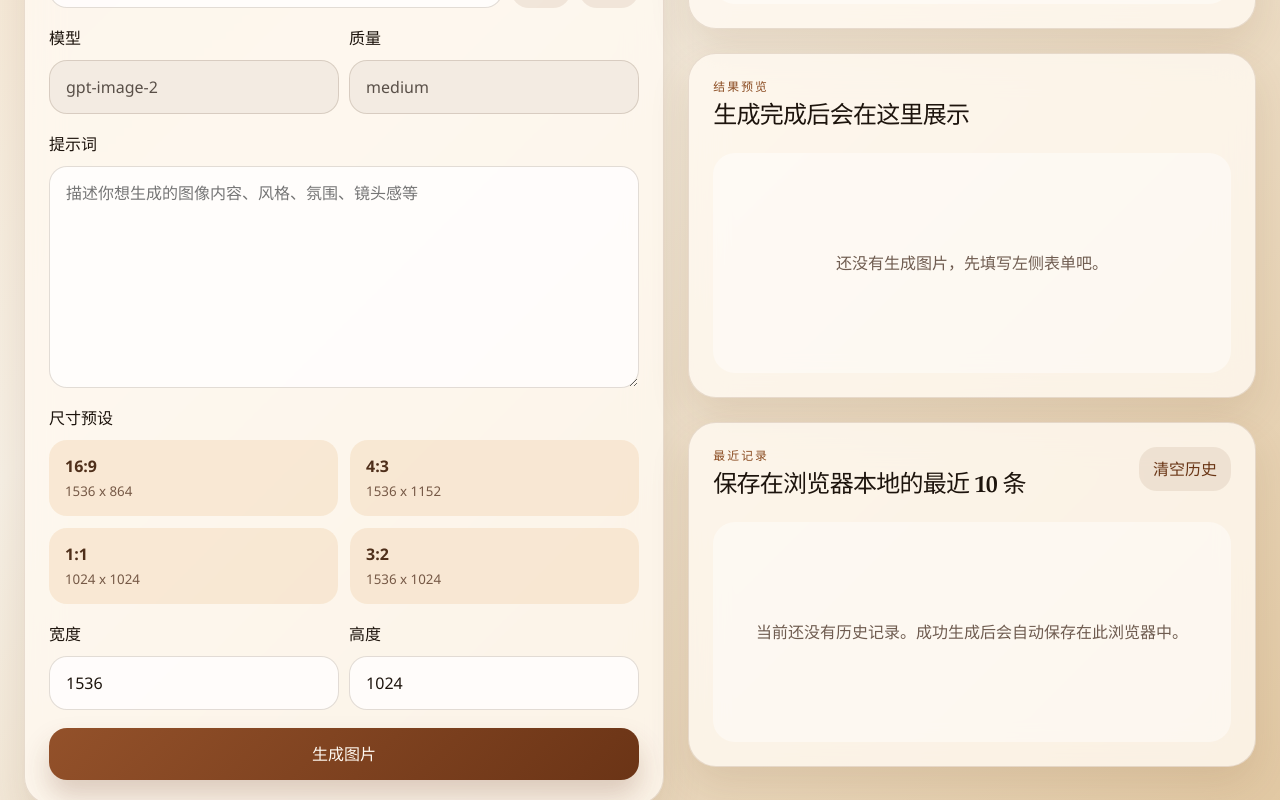
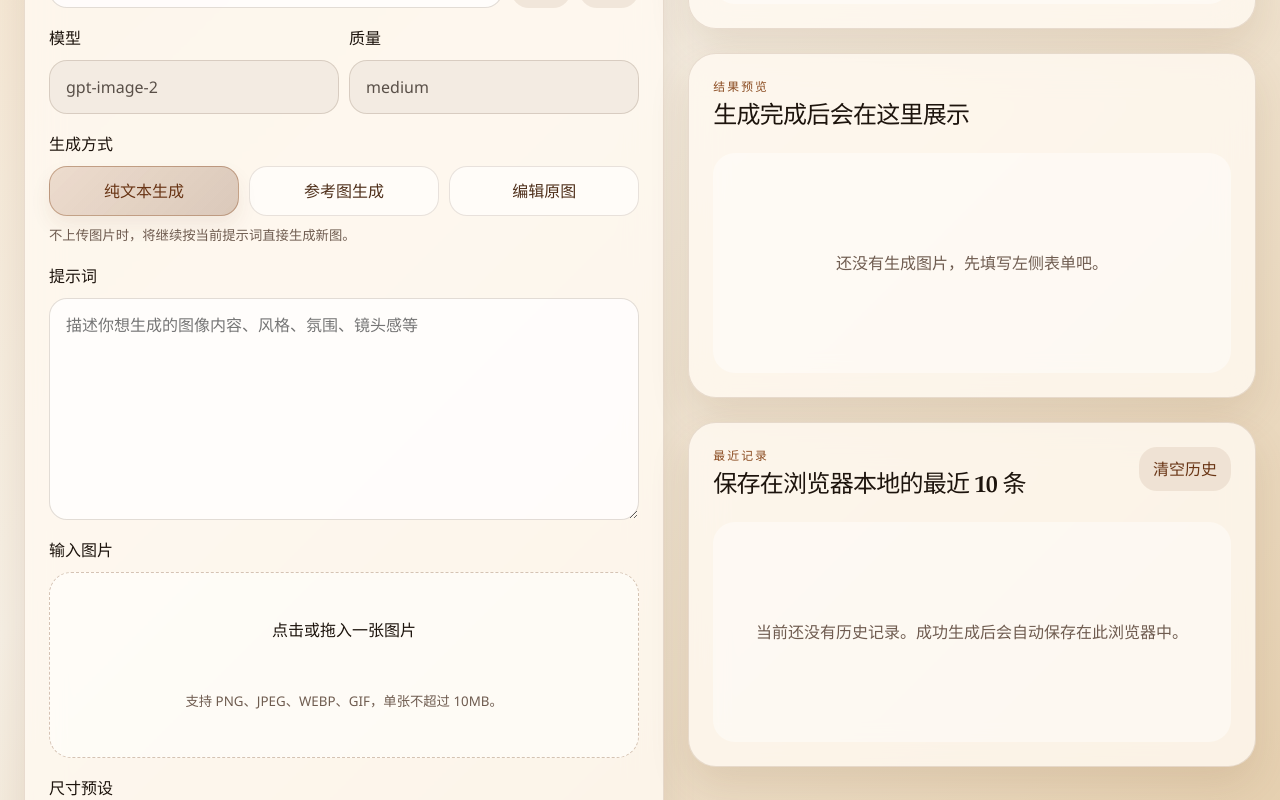
Before and after one commit to guohai163/images-gen, a React (Vite) app: page / in a window 1280 px wide. Shown: the part 720-1520 px from the top of the page. Built offline with nearby package versions, Linux system fonts and the light colour scheme.

Commit message:
Add image upload generation modes

```diff
--- a/package.json
+++ b/package.json
@@ -10,6 +10,7 @@
   },
   "dependencies": {
     "express": "^5.2.1",
+    "multer": "^2.2.0",
     "react": "^18.3.1",
     "react-dom": "^18.3.1"
   },
--- a/src/App.tsx
+++ b/src/App.tsx
@@ -5,8 +5,26 @@ import { ResultPanel } from './components/ResultPanel';
 import { UsagePanel } from './components/UsagePanel';
 import { DEFAULT_FORM_STATE, HISTORY_LIMIT } from './constants';
 import { clearHistory, clearStoredSettings, loadHistory, loadStoredSettings, saveHistory, saveStoredSettings } from './storage';
-import type { ApiErrorState, GeneratedImage, GenerationHistoryItem, ImageFormState, UsageState } from './types';
-import { createHistoryItem, createImageDataUrl, fetchUsage, isApiErrorState, normalizeBaseUrl, requestGenerate, validateForm } from './utils';
+import type {
+  ApiErrorState,
+  GeneratedImage,
+  GenerationHistoryItem,
+  ImageFormState,
+  UploadState,
+  UsageState,
+} from './types';
+import {
+  createHistoryItem,
+  createImageDataUrl,
+  createUploadPreviewState,
+  fetchUsage,
+  isApiErrorState,
+  normalizeBaseUrl,
+  requestGenerate,
+  requestGenerateWithImage,
+  validateForm,
+  validateUploadFile,
+} from './utils';
 
 function App() {
   const [formState, setFormState] = useState<ImageFormState>(() => loadStoredSettings());
@@ -15,6 +33,11 @@ function App() {
   const [isSubmitting, setIsSubmitting] = useState(false);
   const [showApiKey, setShowApiKey] = useState(false);
   const [error, setError] = useState<ApiErrorState | null>(null);
+  const [uploadState, setUploadState] = useState<UploadState>({
+    file: null,
+    previewUrl: null,
+    error: null,
+  });
   const [usageState, setUsageState] = useState<UsageState>({
     data: null,
     isLoading: false,
@@ -25,6 +48,14 @@ function App() {
   useEffect(() => {
     saveStoredSettings(formState);
   }, [formState]);
+
+  useEffect(() => {
+    return () => {
+      if (uploadState.previewUrl) {
+        URL.revokeObjectURL(uploadState.previewUrl);
+      }
+    };
+  }, [uploadState.previewUrl]);
 
   useEffect(() => {
     if (!normalizeBaseUrl(formState.baseUrl) || !formState.apiKey.trim()) {
@@ -53,6 +84,7 @@ function App() {
     clearStoredSettings();
     setShowApiKey(false);
     setFormState(DEFAULT_FORM_STATE);
+    clearUploadState();
     setUsageState({
       data: null,
       isLoading: false,
@@ -71,12 +103,47 @@ function App() {
     startTransition(() => {
       setCurrentImage(item);
       setError(null);
+      clearUploadState();
       setFormState((current) => ({
         ...current,
         prompt: item.prompt,
         width: String(item.width),
         height: String(item.height),
       }));
+    });
+  }
+
+  function clearUploadState() {
+    setUploadState((current) => {
+      if (current.previewUrl) {
+        URL.revokeObjectURL(current.previewUrl);
+      }
+
+      return {
+        file: null,
+        previewUrl: null,
+        error: null,
+      };
+    });
+  }
+
+  function handleImageSelect(file: File | null) {
+    const uploadError = validateUploadFile(file);
+
+    setUploadState((current) => {
+      if (current.previewUrl) {
+        URL.revokeObjectURL(current.previewUrl);
+      }
+
+      if (!file || uploadError) {
+        return {
+          file: null,
+          previewUrl: null,
+          error: uploadError,
+        };
+      }
+
+      return createUploadPreviewState(file);
     });
   }
 
@@ -134,17 +201,27 @@ function App() {
       return;
     }
 
+    if (uploadState.error) {
+      setError({ message: uploadState.error });
+      return;
+    }
+
     setIsSubmitting(true);
 
     try {
-      const payload = await requestGenerate({
+      const payloadData = {
         baseUrl: normalizeBaseUrl(formState.baseUrl),
         apiKey: formState.apiKey.trim(),
         model: formState.model,
         prompt: formState.prompt.trim(),
         size: `${Number(formState.width)}x${Number(formState.height)}`,
         quality: formState.quality,
-      });
+        mode: formState.generationMode,
+      } as const;
+      const payload =
+        uploadState.file && formState.generationMode !== 'text'
+          ? await requestGenerateWithImage(payloadData, uploadState.file)
+          : await requestGenerate(payloadData);
       const base64 = payload.data?.[0]?.b64_json;
 
       if (!base64) {
@@ -194,6 +271,7 @@ function App() {
       <main className="content-grid">
         <ConfigForm
           formState={formState}
+          uploadState={uploadState}
           isSubmitting={isSubmitting}
           showApiKey={showApiKey}
           error={error}
@@ -203,6 +281,8 @@ function App() {
           onToggleApiKey={() => setShowApiKey((current) => !current)}
           onClearApiKey={() => updateField('apiKey', '')}
           onClearConfig={handleClearConfig}
+          onImageSelect={handleImageSelect}
+          onRemoveImage={clearUploadState}
         />
 
         <div className="side-column">
--- a/src/components/ConfigForm.tsx
+++ b/src/components/ConfigForm.tsx
@@ -1,9 +1,10 @@
 import type { FormEvent } from 'react';
-import { SIZE_PRESETS } from '../constants';
-import type { ApiErrorState, ImageFormState } from '../types';
+import { ACCEPTED_IMAGE_TYPES, MAX_UPLOAD_SIZE_BYTES, SIZE_PRESETS } from '../constants';
+import type { ApiErrorState, ImageFormState, UploadState } from '../types';
 
 type ConfigFormProps = {
   formState: ImageFormState;
+  uploadState: UploadState;
   isSubmitting: boolean;
   showApiKey: boolean;
   error: ApiErrorState | null;
@@ -13,10 +14,13 @@ type ConfigFormProps = {
   onToggleApiKey: () => void;
   onClearApiKey: () => void;
   onClearConfig: () => void;
+  onImageSelect: (file: File | null) => void;
+  onRemoveImage: () => void;
 };
 
 export function ConfigForm({
   formState,
+  uploadState,
   isSubmitting,
   showApiKey,
   error,
@@ -26,6 +30,8 @@ export function ConfigForm({
   onToggleApiKey,
   onClearApiKey,
   onClearConfig,
+  onImageSelect,
+  onRemoveImage,
 }: ConfigFormProps) {
   return (
     <section className="panel panel-form">
@@ -80,6 +86,40 @@ export function ConfigForm({
           </label>
         </div>
 
+        <div className="field">
+          <span>生成方式</span>
+          <div className="mode-toggle">
+            <button
+              className={formState.generationMode === 'text' ? 'mode-button is-active' : 'mode-button'}
+              type="button"
+              onClick={() => onFieldChange('generationMode', 'text')}
+            >
+              纯文本生成
+            </button>
+            <button
+              className={formState.generationMode === 'reference' ? 'mode-button is-active' : 'mode-button'}
+              type="button"
+              onClick={() => onFieldChange('generationMode', 'reference')}
+            >
+              参考图生成
+            </button>
+            <button
+              className={formState.generationMode === 'edit' ? 'mode-button is-active' : 'mode-button'}
+              type="button"
+              onClick={() => onFieldChange('generationMode', 'edit')}
+            >
+              编辑原图
+            </button>
+          </div>
+          <small>
+            {formState.generationMode === 'reference'
+              ? '上传一张图片作为风格或主体参考，再结合提示词生成新图。'
+              : formState.generationMode === 'edit'
+                ? '上传一张原图，并用提示词描述你希望如何修改它。'
+                : '不上传图片时，将继续按当前提示词直接生成新图。'}
+          </small>
+        </div>
+
         <label className="field">
           <span>提示词</span>
           <textarea
@@ -89,6 +129,42 @@ export function ConfigForm({
             onChange={(event) => onFieldChange('prompt', event.target.value)}
           />
         </label>
+
+        <div className="field">
+          <span>输入图片</span>
+          <label className="upload-dropzone">
+            <input
+              className="upload-input"
+              type="file"
+              accept={ACCEPTED_IMAGE_TYPES.join(',')}
+              onChange={(event) => onImageSelect(event.target.files?.[0] ?? null)}
+            />
+            {uploadState.previewUrl ? (
+              <div className="upload-preview">
+                <img src={uploadState.previewUrl} alt="上传预览" />
+                <div className="upload-preview-meta">
+                  <strong>{uploadState.file?.name ?? '已选择图片'}</strong>
+                  <small>
+                    {uploadState.file
+                      ? `${Math.max(1, Math.round(uploadState.file.size / 1024))} KB`
+                      : '当前上传图片'}
+                  </small>
+                </div>
+              </div>
+            ) : (
+              <div className="upload-empty">
+                <strong>点击或拖入一张图片</strong>
+                <small>支持 PNG、JPEG、WEBP、GIF，单张不超过 {MAX_UPLOAD_SIZE_BYTES / (1024 * 1024)}MB。</small>
+              </div>
+            )}
+          </label>
+          {uploadState.file ? (
+            <button className="ghost-button" type="button" onClick={onRemoveImage}>
+              移除图片
+            </button>
+          ) : null}
+          {uploadState.error ? <small className="upload-error">{uploadState.error}</small> : null}
+        </div>
 
         <div className="field">
           <span>尺寸预设</span>
--- a/src/constants.ts
+++ b/src/constants.ts
@@ -13,6 +13,7 @@ export const DEFAULT_FORM_STATE: ImageFormState = {
   width: '1536',
   height: '1024',
   quality: 'medium',
+  generationMode: 'text',
 };
 
 export const SIZE_PRESETS: SizePreset[] = [
@@ -23,3 +24,10 @@ export const SIZE_PRESETS: SizePreset[] = [
 ];
 
 export const HISTORY_LIMIT = 10;
+export const MAX_UPLOAD_SIZE_BYTES = 10 * 1024 * 1024;
+export const ACCEPTED_IMAGE_TYPES = [
+  'image/png',
+  'image/jpeg',
+  'image/webp',
+  'image/gif',
+] as const;
--- a/src/index.css
+++ b/src/index.css
@@ -215,9 +215,16 @@ input:disabled {
   gap: 12px;
 }
 
+.mode-toggle {
+  display: grid;
+  grid-template-columns: repeat(3, minmax(0, 1fr));
+  gap: 10px;
+}
+
 .preset-button,
 .ghost-button,
 .inline-button,
+.mode-button,
 .submit-button,
 .history-item,
 .primary-link {
@@ -252,6 +259,20 @@ input:disabled {
 
 .inline-button {
   white-space: nowrap;
+}
+
+.mode-button {
+  background: rgba(255, 255, 255, 0.6);
+  color: #4f2f1a;
+  padding: 12px 14px;
+  border: 1px solid rgba(95, 69, 48, 0.14);
+}
+
+.mode-button.is-active {
+  background: linear-gradient(135deg, rgba(147, 81, 42, 0.16) 0%, rgba(107, 52, 22, 0.24) 100%);
+  border-color: rgba(138, 75, 33, 0.4);
+  color: var(--accent-dark);
+  box-shadow: 0 10px 20px rgba(107, 52, 22, 0.08);
 }
 
 .submit-button,
@@ -290,6 +311,62 @@ input:disabled {
 .feedback-error {
   background: var(--danger-bg);
   color: var(--danger-text);
+}
+
+.upload-dropzone {
+  position: relative;
+  display: grid;
+  min-height: 184px;
+  border: 1px dashed rgba(126, 78, 40, 0.32);
+  border-radius: 22px;
+  background: rgba(255, 255, 255, 0.52);
+  overflow: hidden;
+}
+
+.upload-input {
+  position: absolute;
+  inset: 0;
+  opacity: 0;
+  cursor: pointer;
+}
+
+.upload-empty,
+.upload-preview {
+  display: grid;
+  place-items: center;
+  text-align: center;
+  padding: 20px;
+  min-height: 184px;
+}
+
+.upload-empty small,
+.upload-preview small,
+.upload-error {
+  color: var(--text-muted);
+}
+
+.upload-preview {
+  grid-template-columns: 132px minmax(0, 1fr);
+  gap: 18px;
+  text-align: left;
+  align-items: center;
+}
+
+.upload-preview img {
+  width: 132px;
+  height: 132px;
+  object-fit: cover;
+  border-radius: 18px;
+  border: 1px solid rgba(95, 69, 48, 0.16);
+}
+
+.upload-preview-meta {
+  min-width: 0;
+}
+
+.upload-preview-meta strong,
+.upload-preview-meta small {
+  display: block;
 }
 
 .usage-content,
@@ -485,6 +562,7 @@ input:disabled {
   .panel-header,
   .field-row,
   .preset-grid,
+  .mode-toggle,
   .input-with-actions,
   .result-meta,
   .usage-summary-grid,
--- a/src/storage.ts
+++ b/src/storage.ts
@@ -5,7 +5,7 @@ const hasWindow = typeof window !== 'undefined';
 
 type StoredSettings = Pick<
   ImageFormState,
-  'baseUrl' | 'apiKey' | 'prompt' | 'width' | 'height'
+  'baseUrl' | 'apiKey' | 'prompt' | 'width' | 'height' | 'generationMode'
 >;
 
 export function loadStoredSettings(): ImageFormState {
@@ -27,6 +27,10 @@ export function loadStoredSettings(): ImageFormState {
       prompt: typeof parsed.prompt === 'string' ? parsed.prompt : '',
       width: typeof parsed.width === 'string' ? parsed.width : DEFAULT_FORM_STATE.width,
       height: typeof parsed.height === 'string' ? parsed.height : DEFAULT_FORM_STATE.height,
+      generationMode:
+        parsed.generationMode === 'reference' || parsed.generationMode === 'edit'
+          ? parsed.generationMode
+          : DEFAULT_FORM_STATE.generationMode,
     };
   } catch {
     return DEFAULT_FORM_STATE;
@@ -44,6 +48,7 @@ export function saveStoredSettings(formState: ImageFormState): void {
     prompt: formState.prompt,
     width: formState.width,
     height: formState.height,
+    generationMode: formState.generationMode,
   };
 
   window.localStorage.setItem(STORAGE_KEYS.settings, JSON.stringify(payload));
--- a/src/utils.ts
+++ b/src/utils.ts
@@ -3,9 +3,11 @@ import type {
   GenerateRequestPayload,
   GeneratedImage,
   ImageFormState,
+  UploadState,
   UsageRequestPayload,
   UsageResponse,
 } from './types';
+import { ACCEPTED_IMAGE_TYPES, MAX_UPLOAD_SIZE_BYTES } from './constants';
 
 export function normalizeBaseUrl(input: string): string {
   const trimmed = input.trim();
@@ -35,6 +37,22 @@ export function validateForm(formState: ImageFormState): string | null {
 
   if (!Number.isInteger(width) || !Number.isInteger(height) || width <= 0 || height <= 0) {
     return '宽度和高度必须是大于 0 的整数。';
+  }
+
+  return null;
+}
+
+export function validateUploadFile(file: File | null): string | null {
+  if (!file) {
+    return null;
+  }
+
+  if (!ACCEPTED_IMAGE_TYPES.includes(file.type as (typeof ACCEPTED_IMAGE_TYPES)[number])) {
+    return '仅支持 PNG、JPEG、WEBP 或 GIF 图片文件。';
+  }
+
+  if (file.size > MAX_UPLOAD_SIZE_BYTES) {
+    return '上传图片不能超过 10MB。';
   }
 
   return null;
@@ -121,6 +139,32 @@ export async function requestGenerate(
   return (await response.json()) as { data?: Array<{ b64_json?: string }> };
 }
 
+export async function requestGenerateWithImage(
+  payload: GenerateRequestPayload,
+  file: File,
+): Promise<{ data?: Array<{ b64_json?: string }> }> {
+  const formData = new FormData();
+  formData.append('baseUrl', payload.baseUrl);
+  formData.append('apiKey', payload.apiKey);
+  formData.append('model', payload.model);
+  formData.append('prompt', payload.prompt);
+  formData.append('size', payload.size);
+  formData.append('quality', payload.quality);
+  formData.append('mode', payload.mode ?? 'reference');
+  formData.append('image', file);
+
+  const response = await fetch('/api/generate', {
+    method: 'POST',
+    body: formData,
+  });
+
+  if (!response.ok) {
+    throw await parseError(response);
+  }
+
+  return (await response.json()) as { data?: Array<{ b64_json?: string }> };
+}
+
 export async function fetchUsage(payload: UsageRequestPayload): Promise<UsageResponse> {
   const response = await fetch('/api/usage', {
     method: 'POST',
@@ -156,3 +200,11 @@ export function formatMetric(value: number | undefined, digits = 2): string {
     minimumFractionDigits: 0,
   });
 }
+
+export function createUploadPreviewState(file: File): UploadState {
+  return {
+    file,
+    previewUrl: URL.createObjectURL(file),
+    error: null,
+  };
+}
```
Also changed, not shown: src/types.ts (+8 -0 lines), 2 other files (tests, documents, lock files or other folders).
